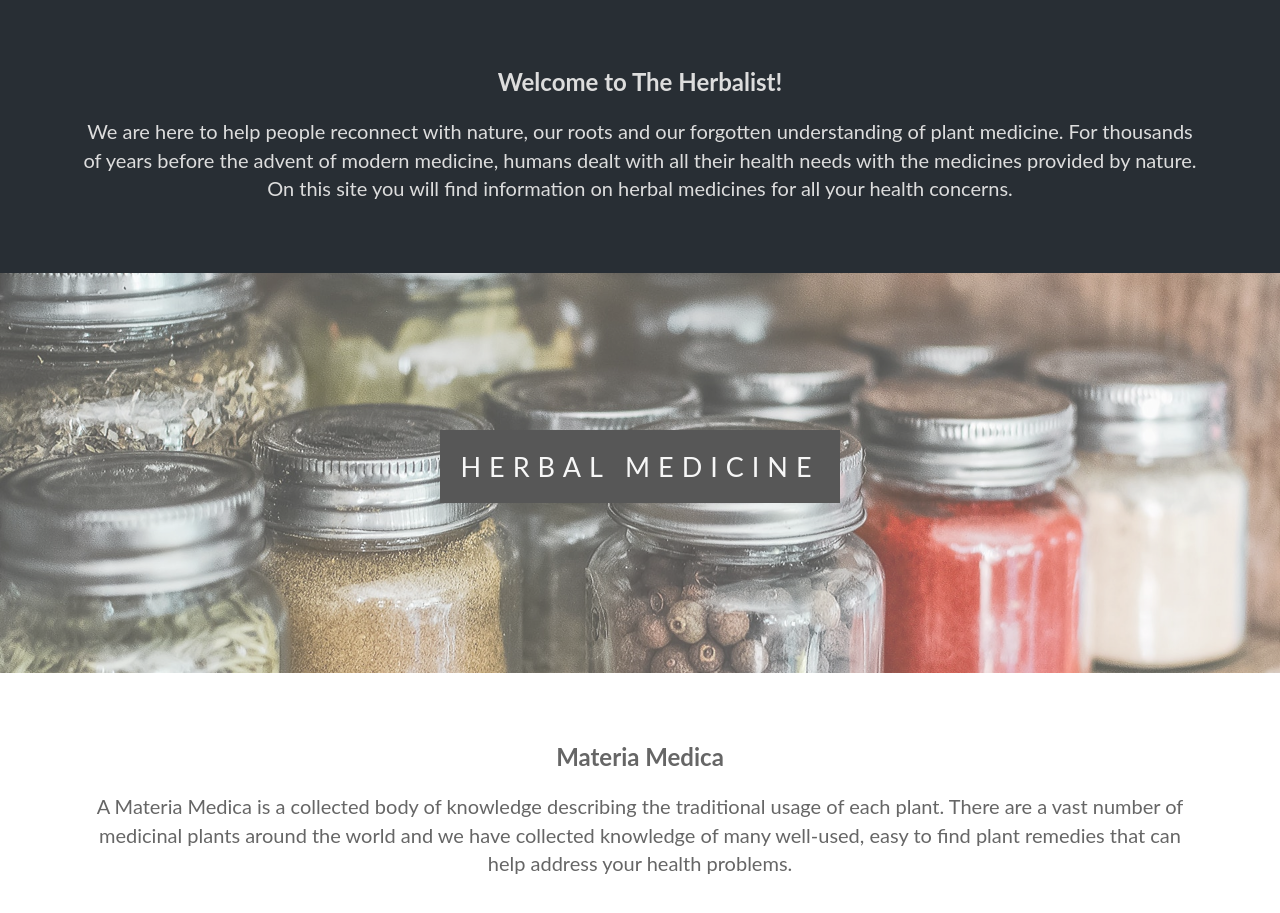
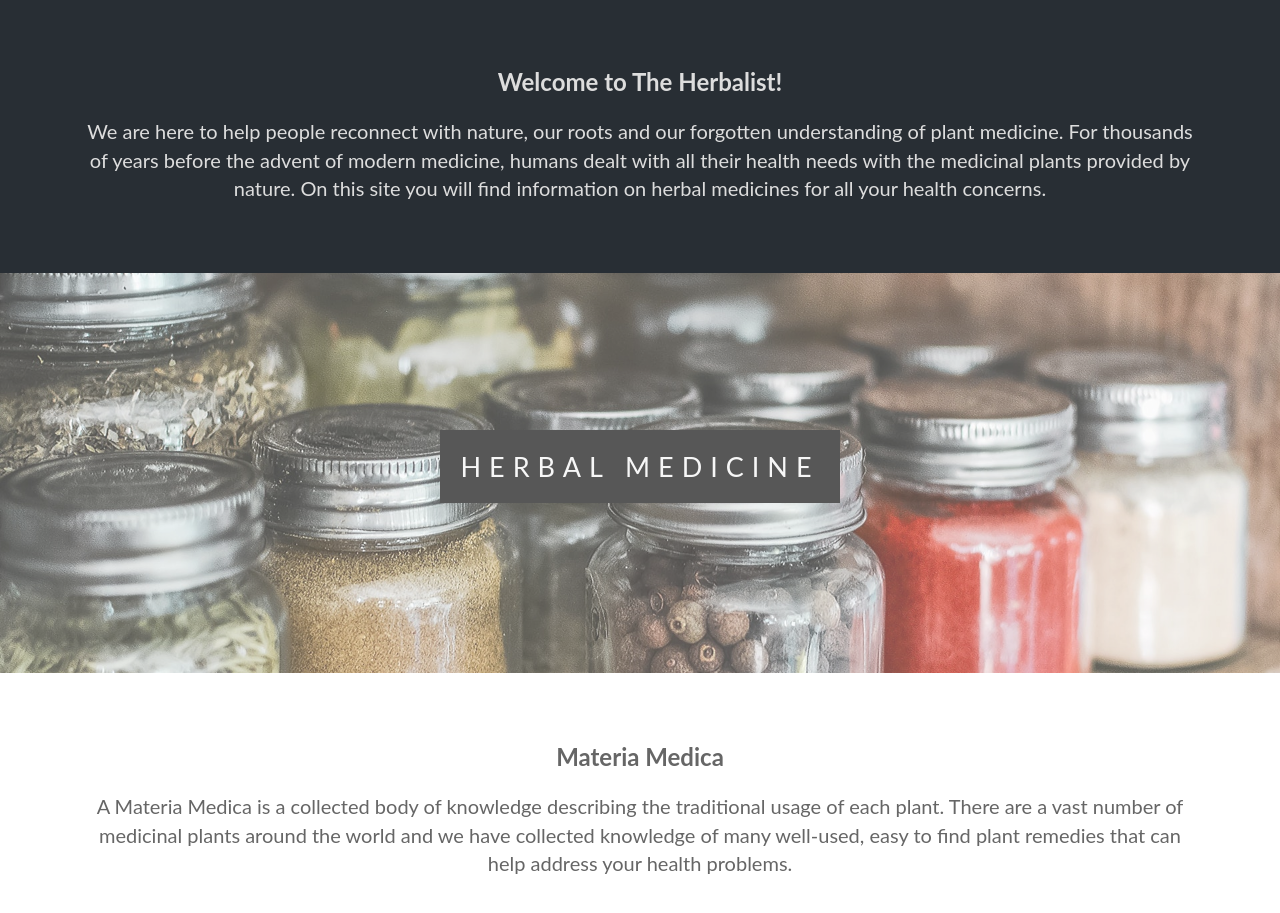
Before and after one commit to Greenpaulo/The-Herbalist, a plain HTML site: page index.html in a window 1280 px wide. Shown: the part 802-1715 px from the top of the page. Drawn offline with Linux system fonts and the light colour scheme.

Commit message:
Changed index.html

```diff
--- a/index.html
+++ b/index.html
@@ -19,7 +19,7 @@
   <section class="section section-dark">
     <h2>Welcome to The Herbalist!</h2>
       <p>
-        We are here to help people reconnect with nature, our roots and our forgotten understanding of plant medicine. For thousands of years before the advent of modern medicine, humans dealt with all their health needs with the medicines provided by nature. On this site you will find information on herbal medicines for all your health concerns.
+        We are here to help people reconnect with nature, our roots and our forgotten understanding of plant medicine. For thousands of years before the advent of modern medicine, humans dealt with all their health needs with the medicinal plants provided by nature. On this site you will find information on herbal medicines for all your health concerns.
       </p>
   </section>
 
```
